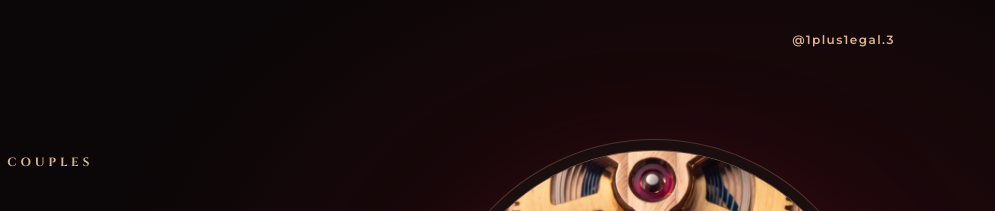
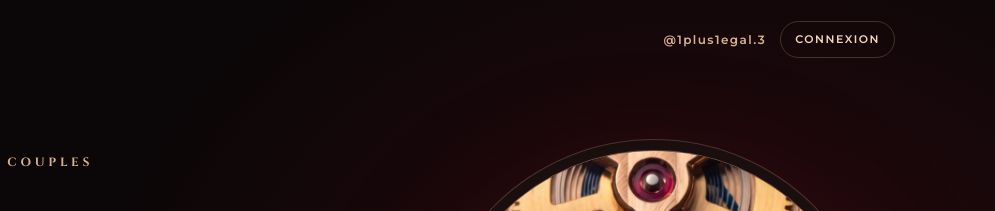
Before and after one commit to 1plus1egal3/1plus1egal3, a website: page index.html in a window 1280 px wide. Shown: the top 211 px of the page, 285-1280 px from the left. Drawn offline with nearby package versions, Linux system fonts and the light colour scheme; no server answers; animation ran at ten frames a second.

Commit message:
Page publique : bouton Connexion vers l'aperçu équipe
Co-Authored-By: Claude Opus 5.5 <noreply@anthropic.com>
Claude-Session: https://claude.ai/code/session_0156pLK5kMGbqQfyCmuK9PrT

```diff
--- a/index.html
+++ b/index.html
@@ -93,6 +93,10 @@ p { margin: 0; }
 .brand img { width: 38px; height: 38px; }
 /* Montserrat : dans Cinzel, le chiffre 1 se lit comme un I */
 .topbar .ig { font-family: var(--f-body); font-size: 12px; font-weight: 600; letter-spacing: .12em; color: var(--eyebrow); text-decoration: none; }
+.top-right { display: flex; align-items: center; gap: 14px; }
+.topbar .login { font-family: var(--f-body); font-size: 11px; font-weight: 600; letter-spacing: .14em; text-transform: uppercase; color: var(--champagne-l); text-decoration: none; padding: 8px 14px; border: 1px solid var(--line); border-radius: 999px; transition: border-color .2s, background-color .2s; }
+.topbar .login:hover, .topbar .login:focus-visible { border-color: var(--champagne); background: rgba(226,194,155,.08); }
+@media (max-width: 560px) { .topbar .ig { display: none; } }
 
 /* ---------- Mouvement horloger ---------- */
 .mv { position: absolute; aspect-ratio: 1170 / 2096; }
@@ -301,7 +305,10 @@ footer a:hover { color: var(--champagne); }
   <header class="topbar">
     <div class="wrap">
       <a class="brand" href="#top" aria-label="1+1=3, retour en haut"><img src="img/logo.webp" alt="" width="38" height="38">1+1=3</a>
-      <a class="ig" href="https://www.instagram.com/1plus1egal.3/" target="_blank" rel="noopener">@1plus1egal.3</a>
+      <div class="top-right">
+        <a class="ig" href="https://www.instagram.com/1plus1egal.3/" target="_blank" rel="noopener">@1plus1egal.3</a>
+        <a class="login" href="https://1plus1egal3-apercu.vercel.app" rel="nofollow">Connexion</a>
+      </div>
     </div>
   </header>
 
```
